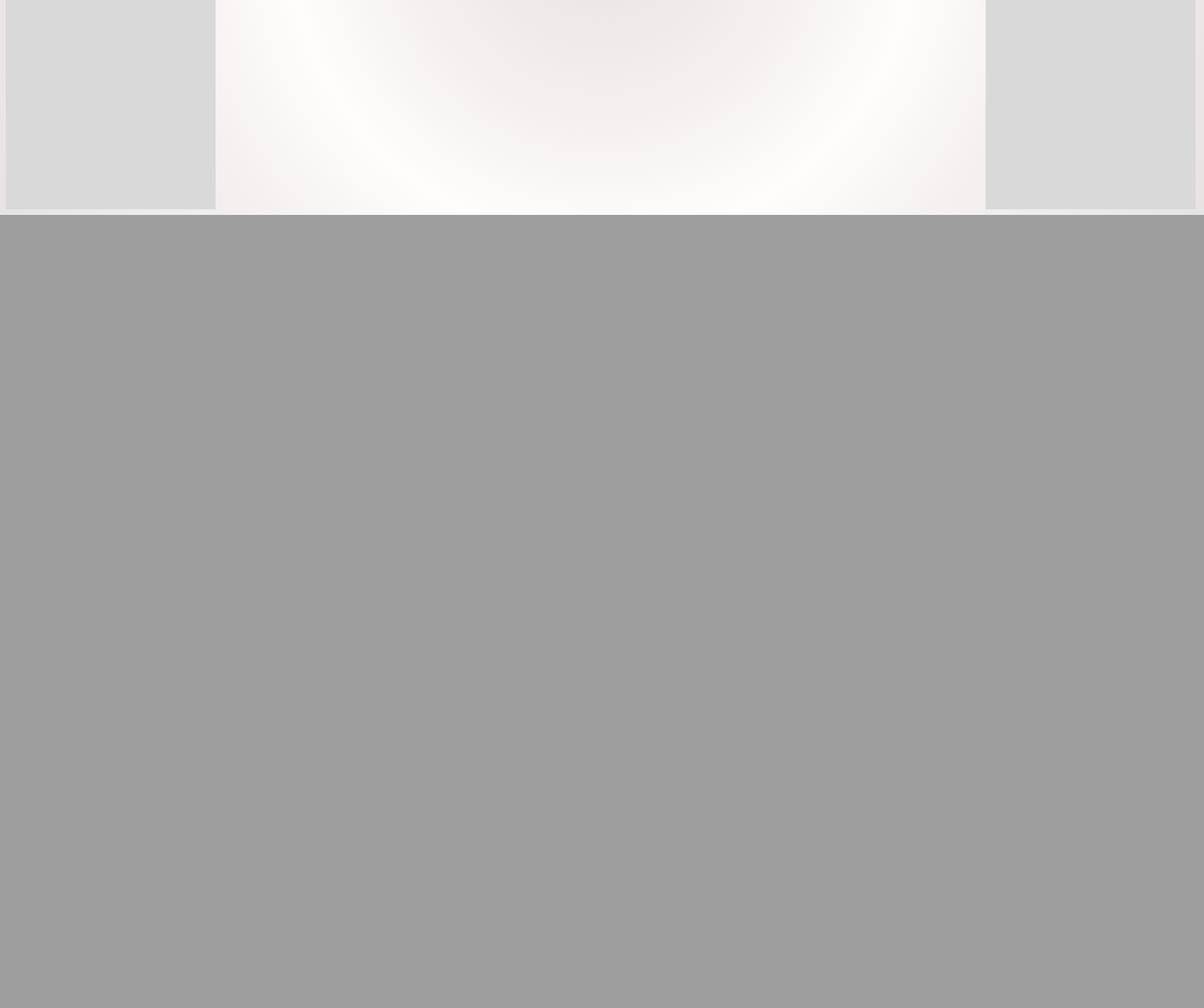
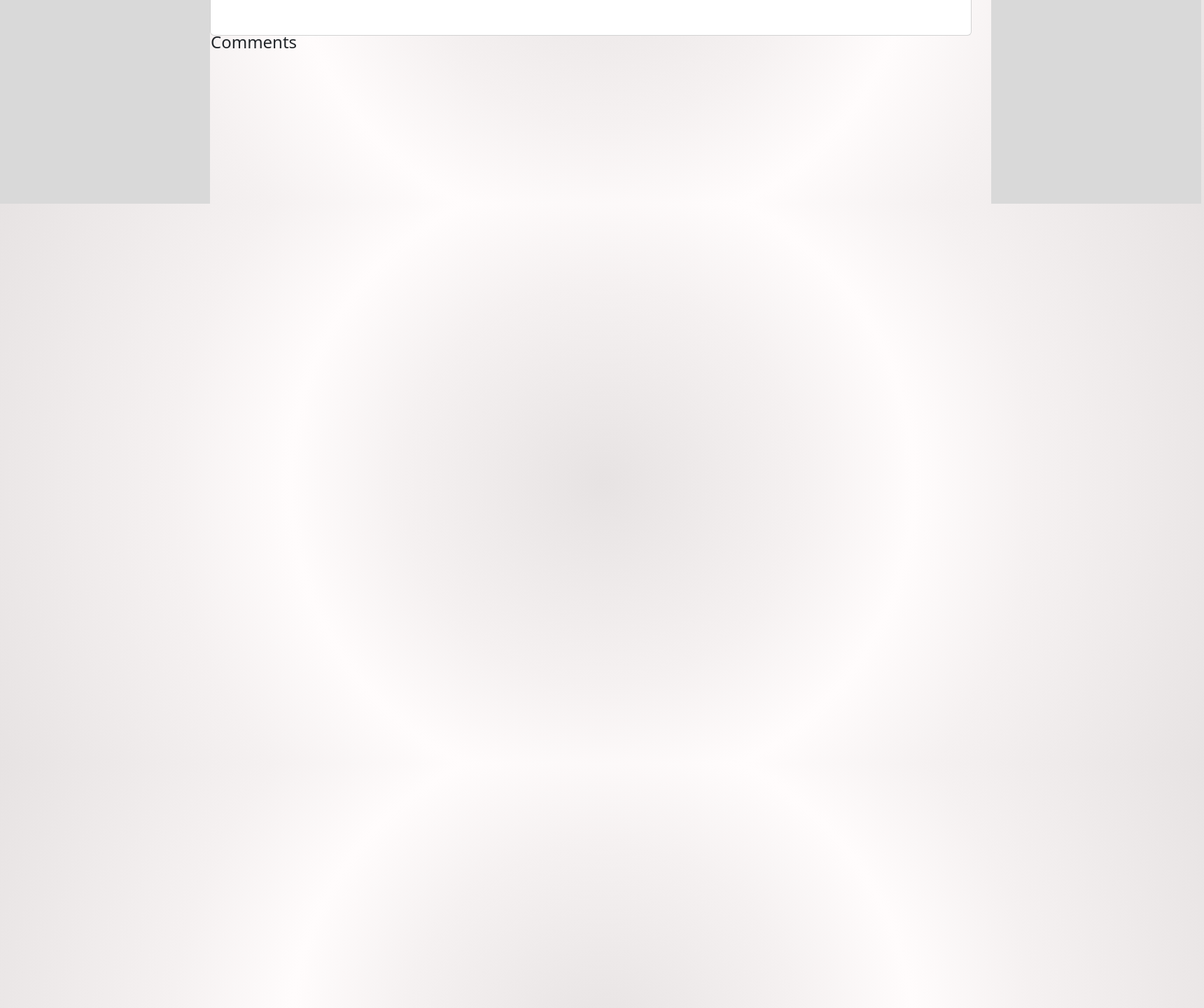
Before and after one commit to rtogn/YouTube-Comment-Sentiment-Analysis-Website, a Flask app: page /video_view/ in a window 1720 px wide. Shown: the part 509-1949 px from the top of the page at 70% size. Before the commit the page ends 816 px from the top, so only its background shows below. Run offline with Flask 3, Linux system fonts and the light colour scheme; data that the repository does not hold is empty.

Commit message:
display comments

```diff
--- a/main.py
+++ b/main.py
@@ -85,7 +85,7 @@ def search_results():
 
     response = requests.get(
         "https://www.googleapis.com/youtube/v3/search?",
-        params={"q": query, "part": "snippet", type: "video",
+        params={"q": query, "part": "snippet", "type": "video",
                 "maxResults": 12, "key": APIKEY},
     )
 
@@ -128,31 +128,76 @@ def video_view():
 
     vid_title = []
     channelTitle = []
+    channelId = []
+    authorDisplayname = []
+    authorProfileImageUrl = []
+    textDisplay = []
 
     form_data = flask.request.args
 
-    query = form_data.get("watch?v", "")
+    videoId = form_data.get("watch?v", "")
 
     video_url = "https://www.googleapis.com/youtube/v3/videos?"
     video_params = {
-        "id": query,
+        "id": videoId,
         "part": 'snippet',
+        "type": "video",
         "key": APIKEY,
 
     }
     response = requests.get(video_url, video_params)
-
     response = response.json()
 
     vid_title = response["items"][0]['snippet']['title']
     channelTitle = response["items"][0]['snippet']['channelTitle']
+    channelId = response["items"][0]['snippet']['channelId']
+
+    comments_url = "https://www.googleapis.com/youtube/v3/commentThreads?"
+    comments_params = {
+        "videoId": videoId,
+        "part": "snippet",
+        "key": APIKEY,
+        "maxResults": 100,
+        "textFormat": 'plainText',
+        "order": 'relevance'
+
+
+    }
+    r_comments = requests.get(comments_url, comments_params)
+    r_comments = r_comments.json()
+
+    for i in range(100):
+
+        try:
+            authorProfileImageUrl.append(
+                r_comments["items"][i][
+                    'snippet']['topLevelComment']['snippet']['authorProfileImageUrl'])
+        except:
+            print("no profile")
+
+        try:
+            authorDisplayname.append(
+                r_comments["items"][i]['snippet']['topLevelComment'][
+                    'snippet']['authorDisplayName'])
+        except:
+            print("no author")
+
+        try:
+            textDisplay.append(
+                r_comments["items"][i]['snippet']['topLevelComment'][
+                    'snippet']['textDisplay'])
+        except:
+            print("")
 
     return flask.render_template(
         "video_view.html",
-        videoId=query,
+        videoId=videoId,
         vid_title=vid_title,
+        channelId=channelId,
         channelTitle=channelTitle,
-
+        authorDisplayname=authorDisplayname,
+        authorProfileImageUrl=authorProfileImageUrl,
+        textDisplay=textDisplay,
 
     )
 
--- a/templates/search_results.html
+++ b/templates/search_results.html
@@ -52,7 +52,7 @@
 					</div>
 				</div>
 			</div>
-				{%endfor%}
+			{%endfor%}
 			</div>
 		</div>
 	</div>
--- a/templates/video_view.html
+++ b/templates/video_view.html
@@ -2,6 +2,8 @@
 <html>
 
 <head>
+    <link href="https://cdn.jsdelivr.net/npm/bootstrap@5.3.0-alpha1/dist/css/bootstrap.min.css" rel="stylesheet"
+        integrity="sha384-GLhlTQ8iRABdZLl6O3oVMWSktQOp6b7In1Zl3/Jr59b6EGGoI1aFkw7cmDA6j6gD" crossorigin="anonymous" />
     <link href="/static/video_view.css" rel="stylesheet" />
     <script type="text/javascript" src="/static/widgets.js" ></script>
 </head>
@@ -14,22 +16,36 @@
 
     <main class="main_bar">
         <div class="col-1">
+            <div class="card" style="width: 68rem;height: 35rem;">
+                <div class="card-video">
+                    <iframe src="https://www.youtube.com/embed/{{videoId}}" width="1085" height="500" frameborder="0"
+                    allow="accelerometer; autoplay; encrypted-media; gyroscope; picture-in-picture; web-share"
+                    allowfullscreen></iframe>
 
-            <div class="card" style="width: 68rem;height: 50rem;">
-                <div class="card-video">
-                    <form method="POST" action="/video_view" name="watch?v">
-                        <iframe src="https://www.youtube.com/embed/{{videoId}}" width="1085" height="500" frameborder="0"
-                            allowfullscreen></iframe>
-                    </form>
                     <div class="card-content">
                         <span class="card-title">{{vid_title}}</span>
                         <br />
                         <span class="card-channel-Title">{{channelTitle}}</span>
                     </div>
+
+                    <br />
+                    <h4>Comments</h4>
+                    <br />
+                    {%for i in range(100)%}
+                    <div class="comments">
+
+                        <img class="rounded-circle" src="{{authorProfileImageUrl[i]}}">
+                        <span><strong>{{authorDisplayname[i]}}</strong></span>
+                        <br />
+                        <span>{{textDisplay[i]}}</span>
+                        <br />
+
+                    </div>
+                    {%endfor%}
+
                 </div>
             </div>
         </div>
-
     </main>
 
     <aside class="right_sidebar">
```
